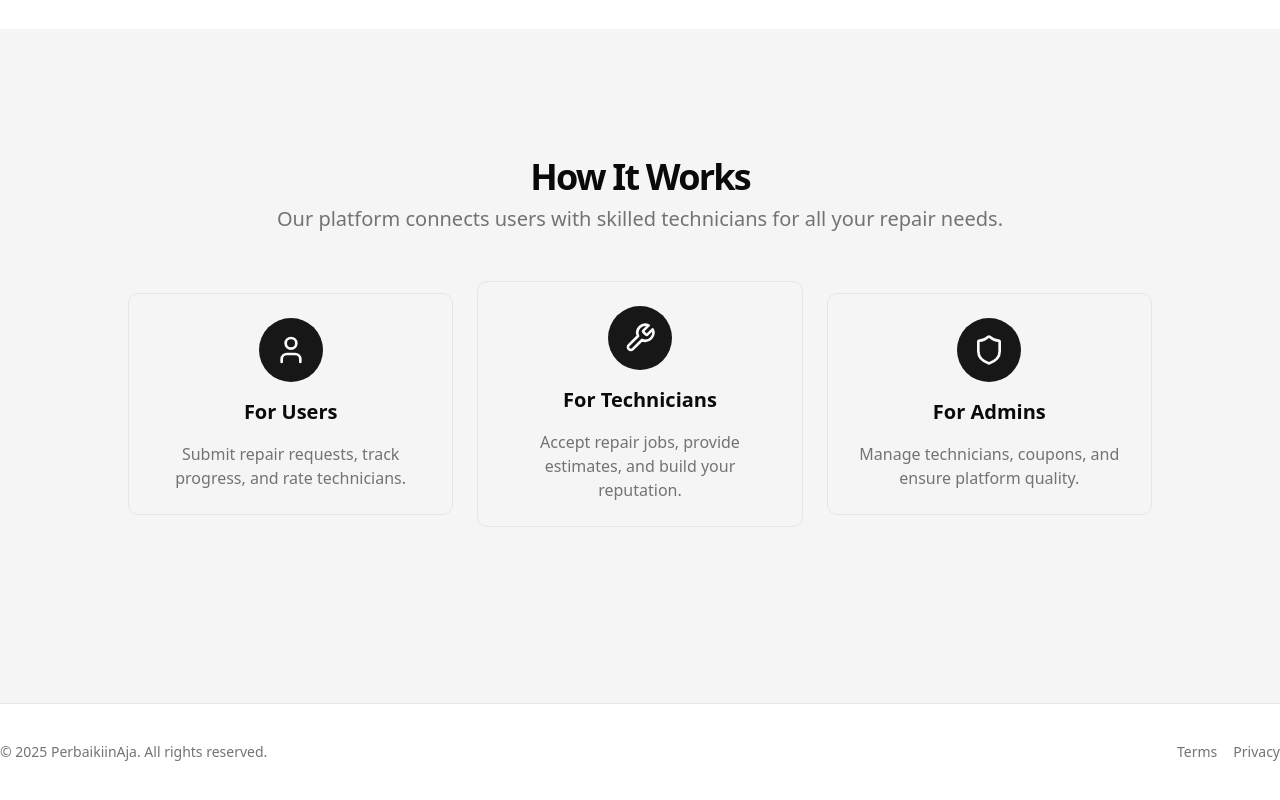
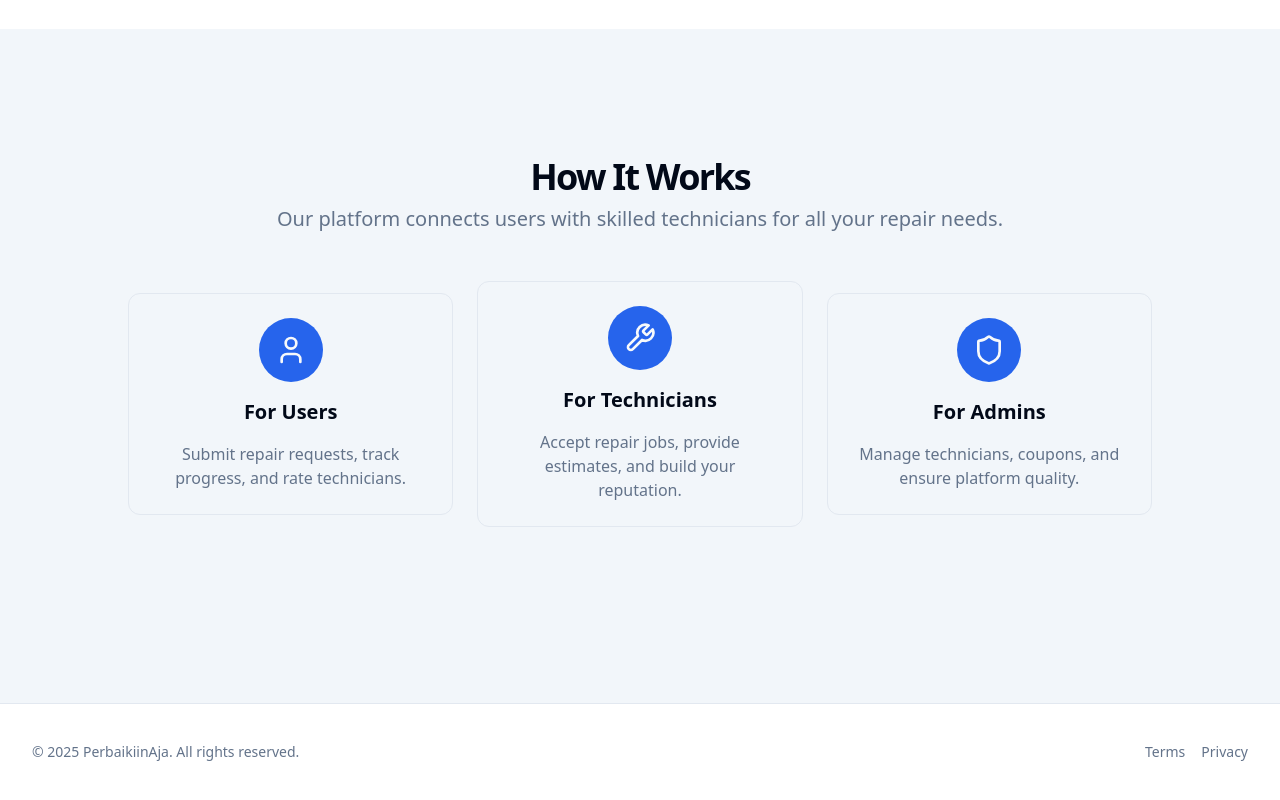
Before and after one commit to A16-PerbaikiinAja/frontend, a Next.js app: page / in a window 1280 px wide. Shown: the part 750-1550 px from the top of the page. Built offline with nearby package versions, Linux system fonts and the light colour scheme.

Commit message:
feat: update CSS variables

```diff
--- a/app/globals.css
+++ b/app/globals.css
@@ -1,5 +1,5 @@
-@import "tailwindcss";
-@import "tw-animate-css";
+@import 'tailwindcss';
+@import 'tw-animate-css';
 
 @custom-variant dark (&:is(.dark *));
 
@@ -44,25 +44,26 @@
 }
 
 :root {
-  --radius: 0.625rem;
   --background: oklch(1 0 0);
-  --foreground: oklch(0.145 0 0);
+  --foreground: oklch(0.14 0.036 258.53);
   --card: oklch(1 0 0);
-  --card-foreground: oklch(0.145 0 0);
+  --card-foreground: oklch(0.14 0.036 258.53);
   --popover: oklch(1 0 0);
-  --popover-foreground: oklch(0.145 0 0);
-  --primary: oklch(0.205 0 0);
-  --primary-foreground: oklch(0.985 0 0);
-  --secondary: oklch(0.97 0 0);
-  --secondary-foreground: oklch(0.205 0 0);
-  --muted: oklch(0.97 0 0);
-  --muted-foreground: oklch(0.556 0 0);
-  --accent: oklch(0.97 0 0);
-  --accent-foreground: oklch(0.205 0 0);
-  --destructive: oklch(0.577 0.245 27.325);
-  --border: oklch(0.922 0 0);
-  --input: oklch(0.922 0 0);
-  --ring: oklch(0.708 0 0);
+  --popover-foreground: oklch(0.14 0.036 258.53);
+  --primary: oklch(0.55 0.2153 262.87);
+  --primary-foreground: oklch(0.98 0.0035 247.86);
+  --secondary: oklch(0.97 0.0068 247.9);
+  --secondary-foreground: oklch(0.21 0.0399 265.73);
+  --muted: oklch(0.97 0.0068 247.9);
+  --muted-foreground: oklch(0.55 0.0407 257.44);
+  --accent: oklch(0.97 0.0068 247.9);
+  --accent-foreground: oklch(0.21 0.0399 265.73);
+  --destructive: oklch(0.64 0.2078 25.33);
+  --destructive-foreground: oklch(0.98 0.0035 247.86);
+  --border: oklch(0.93 0.0126 255.53);
+  --input: oklch(0.93 0.0126 255.53);
+  --ring: oklch(0.55 0.2153 262.87);
+  --radius: 0.75rem;
   --chart-1: oklch(0.646 0.222 41.116);
   --chart-2: oklch(0.6 0.118 184.704);
   --chart-3: oklch(0.398 0.07 227.392);
@@ -79,24 +80,25 @@
 }
 
 .dark {
-  --background: oklch(0.145 0 0);
-  --foreground: oklch(0.985 0 0);
-  --card: oklch(0.205 0 0);
-  --card-foreground: oklch(0.985 0 0);
-  --popover: oklch(0.205 0 0);
-  --popover-foreground: oklch(0.985 0 0);
-  --primary: oklch(0.922 0 0);
-  --primary-foreground: oklch(0.205 0 0);
-  --secondary: oklch(0.269 0 0);
-  --secondary-foreground: oklch(0.985 0 0);
-  --muted: oklch(0.269 0 0);
-  --muted-foreground: oklch(0.708 0 0);
-  --accent: oklch(0.269 0 0);
-  --accent-foreground: oklch(0.985 0 0);
-  --destructive: oklch(0.704 0.191 22.216);
-  --border: oklch(1 0 0 / 10%);
-  --input: oklch(1 0 0 / 15%);
-  --ring: oklch(0.556 0 0);
+  --background: oklch(0.14 0.036 258.53);
+  --foreground: oklch(0.98 0.0035 247.86);
+  --card: oklch(0.14 0.036 258.53);
+  --card-foreground: oklch(0.98 0.0035 247.86);
+  --popover: oklch(0.14 0.036 258.53);
+  --popover-foreground: oklch(0.98 0.0035 247.86);
+  --primary: oklch(0.62 0.1879 259.8);
+  --primary-foreground: oklch(0.21 0.0399 265.73);
+  --secondary: oklch(0.28 0.0369 259.97);
+  --secondary-foreground: oklch(0.98 0.0035 247.86);
+  --muted: oklch(0.28 0.0369 259.97);
+  --muted-foreground: oklch(0.71 0.0351 256.79);
+  --accent: oklch(0.28 0.0369 259.97);
+  --accent-foreground: oklch(0.98 0.0035 247.86);
+  --destructive: oklch(0.4 0.1331 25.72);
+  --destructive-foreground: oklch(0.98 0.0035 247.86);
+  --border: oklch(0.28 0.0369 259.97);
+  --input: oklch(0.28 0.0369 259.97);
+  --ring: oklch(0.49 0.217 264.39);
   --chart-1: oklch(0.488 0.243 264.376);
   --chart-2: oklch(0.696 0.17 162.48);
   --chart-3: oklch(0.769 0.188 70.08);
@@ -116,8 +118,13 @@
   * {
     @apply border-border outline-ring/50;
   }
+
   body {
     @apply bg-background text-foreground;
+  }
+
+  html {
+    scroll-behavior: smooth;
   }
 }
 
@@ -125,6 +132,8 @@
   width: 100%;
   margin-right: auto;
   margin-left: auto;
+  padding-right: 2rem;
+  padding-left: 2rem;
 }
 
 @media (min-width: 1400px) {
```
